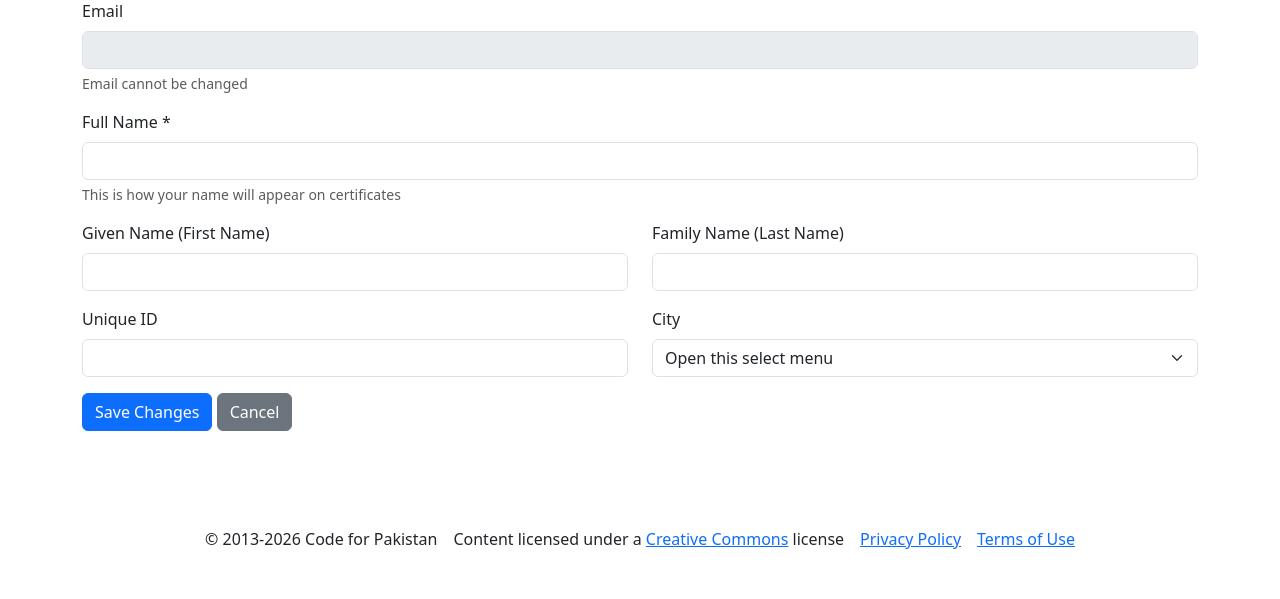
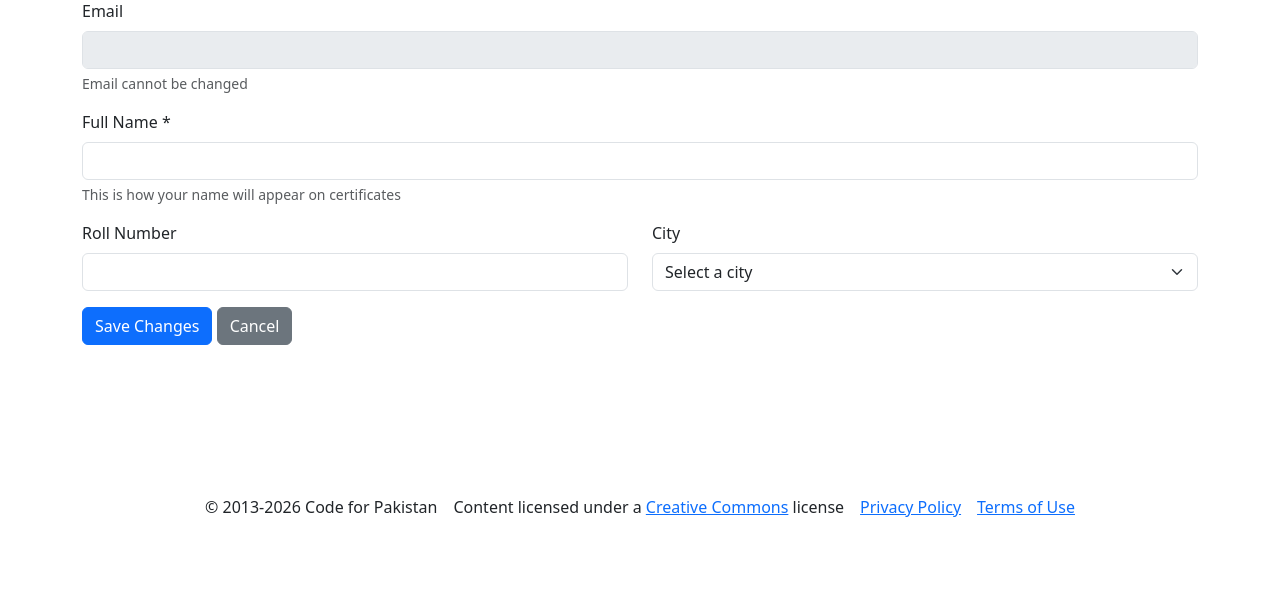
Before and after one commit to codeforpakistan/d4wee, a Django app: template app/templates/app/profile.html in a window 1280 px wide. Shown: the part 233-832 px from the top of the page. After the commit the page ends 750 px from the top, so only its background shows below. Run offline with Django 5.2, Linux system fonts and the light colour scheme; the template is opened without the code that fills it, so the values that code supplies are empty.

Commit message:
Minor changes to student profile

```diff
--- a/app/templates/app/profile.html
+++ b/app/templates/app/profile.html
@@ -23,7 +23,7 @@
     </div>
 
     <!-- Given Name and Family Name -->
-    <div class="row">
+    {% comment %} <div class="row">
       <div class="col-md-6 mb-3">
         <label for="given_name" class="form-label">Given Name (First Name)</label>
         <input type="text" id="given_name" name="given_name" value="{{ student.given_name }}" class="form-control" />
@@ -33,18 +33,20 @@
         <label for="family_name" class="form-label">Family Name (Last Name)</label>
         <input type="text" id="family_name" name="family_name" value="{{ student.family_name }}" class="form-control" />
       </div>
-    </div>
+    </div> {% endcomment %}
 
     <!-- Full Name -->
     <div class="row">
       <div class="col-md-6 mb-3">
-        <label for="unique_id" class="form-label">Unique ID</label>
+        <label for="unique_id" class="form-label">Roll Number</label>
         <input type="text" id="unique_id" name="unique_id" value="{{ student.unique_id }}" required class="form-control" />
       </div>
       <div class="col-md-6 mb-3">
         <label for="city" class="form-label">City</label>
         <select id="city" name="city" class="form-select" required>
-          <option selected>Open this select menu</option>
+          {% if not student.city %}
+          <option value="" selected>Select a city</option>
+          {% endif %}
           <option value="Mardan" {% if student.city == "Mardan" %}selected{% endif %}>Mardan</option>
           <option value="Peshawar" {% if student.city == "Peshawar" %}selected{% endif %}>Peshawar</option>
           <option value="Swabi" {% if student.city == "Swabi" %}selected{% endif %}>Swabi</option>
```
